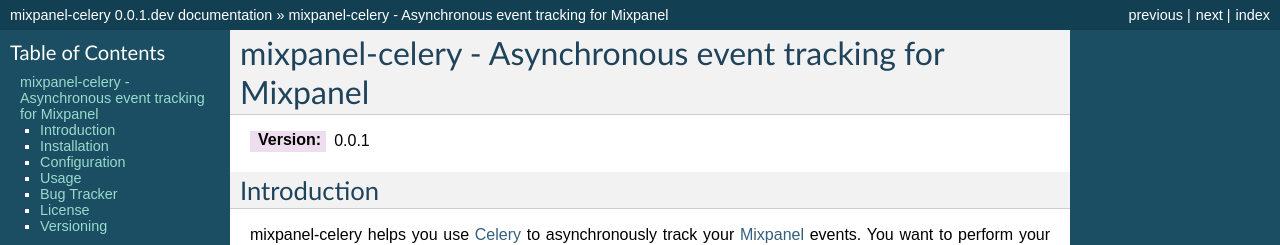
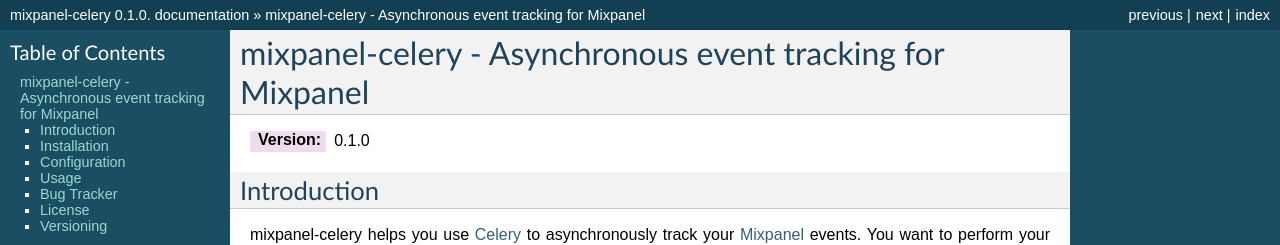
Before and after one commit to winhamwr/mixpanel-celery, a Sphinx documentation site: the page built from docs/introduction.rst, in a window 1280 px wide and 900 px high. Shown: the top 245 px of the window. Built offline with Sphinx 7.4.7, drawn with Linux system fonts in a browser that asks for light colours; pages that are not in the unit, such as notebooks, are missing from menus; some of the changed text lies outside the part shown.

Commit message:
Bumped version to 0.1.0

```diff
--- a/docs/introduction.rst
+++ b/docs/introduction.rst
@@ -2,7 +2,7 @@
  mixpanel-celery - Asynchronous event tracking for Mixpanel
 ===========================================================
 
-:Version: 0.0.1
+:Version: 0.1.0
 
 Introduction
 ============
--- a/mixpanel/__init__.py
+++ b/mixpanel/__init__.py
@@ -1,6 +1,6 @@
 """Asynchronous event tracking for Mixpanel"""
 
-VERSION = (0, 0, 1, 'dev')
+VERSION = (0, 1, 0, '')
 
 __version__ = ".".join(map(str, VERSION[:-1]))
 __release__ = ".".join(map(str, VERSION))
```
